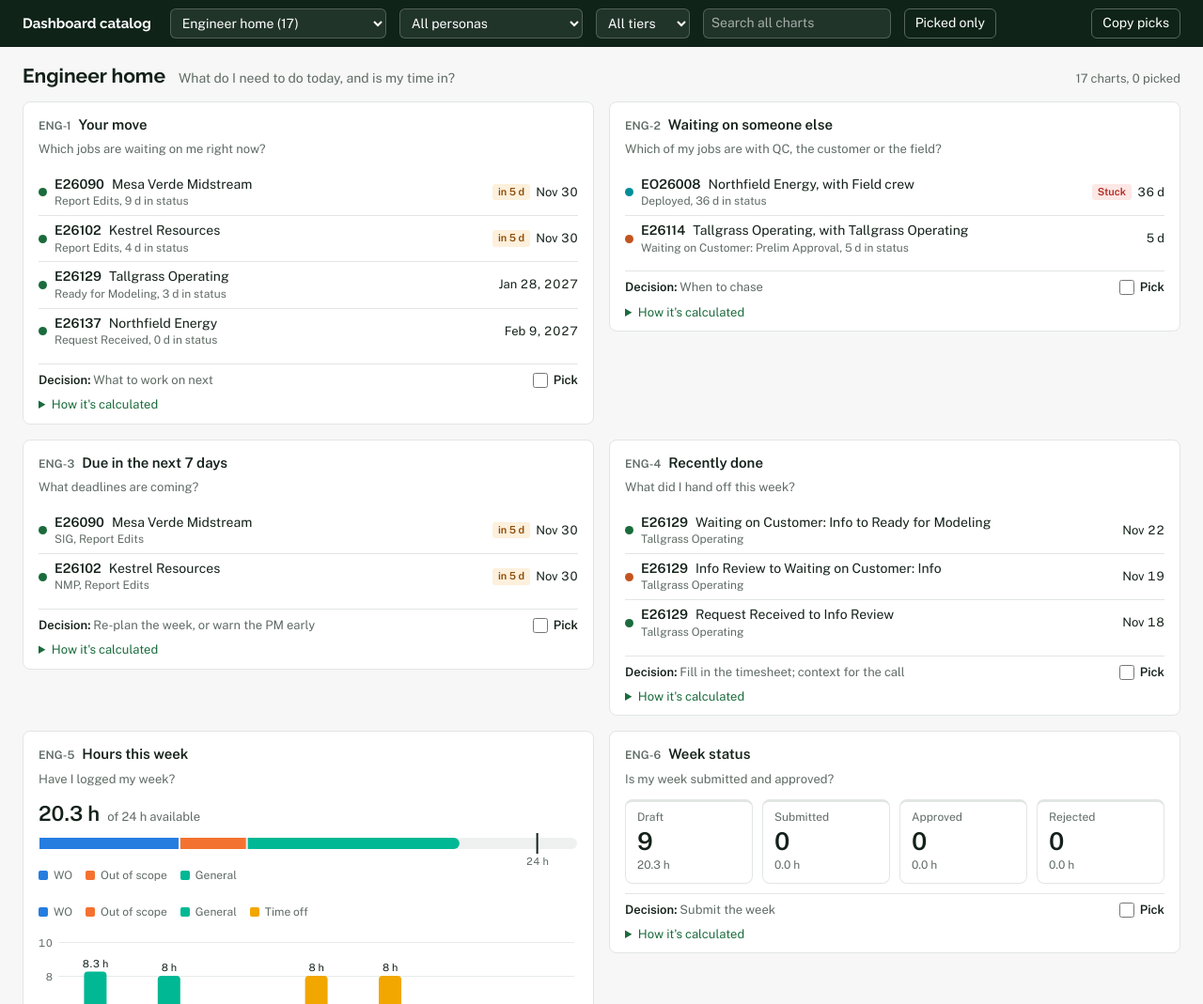
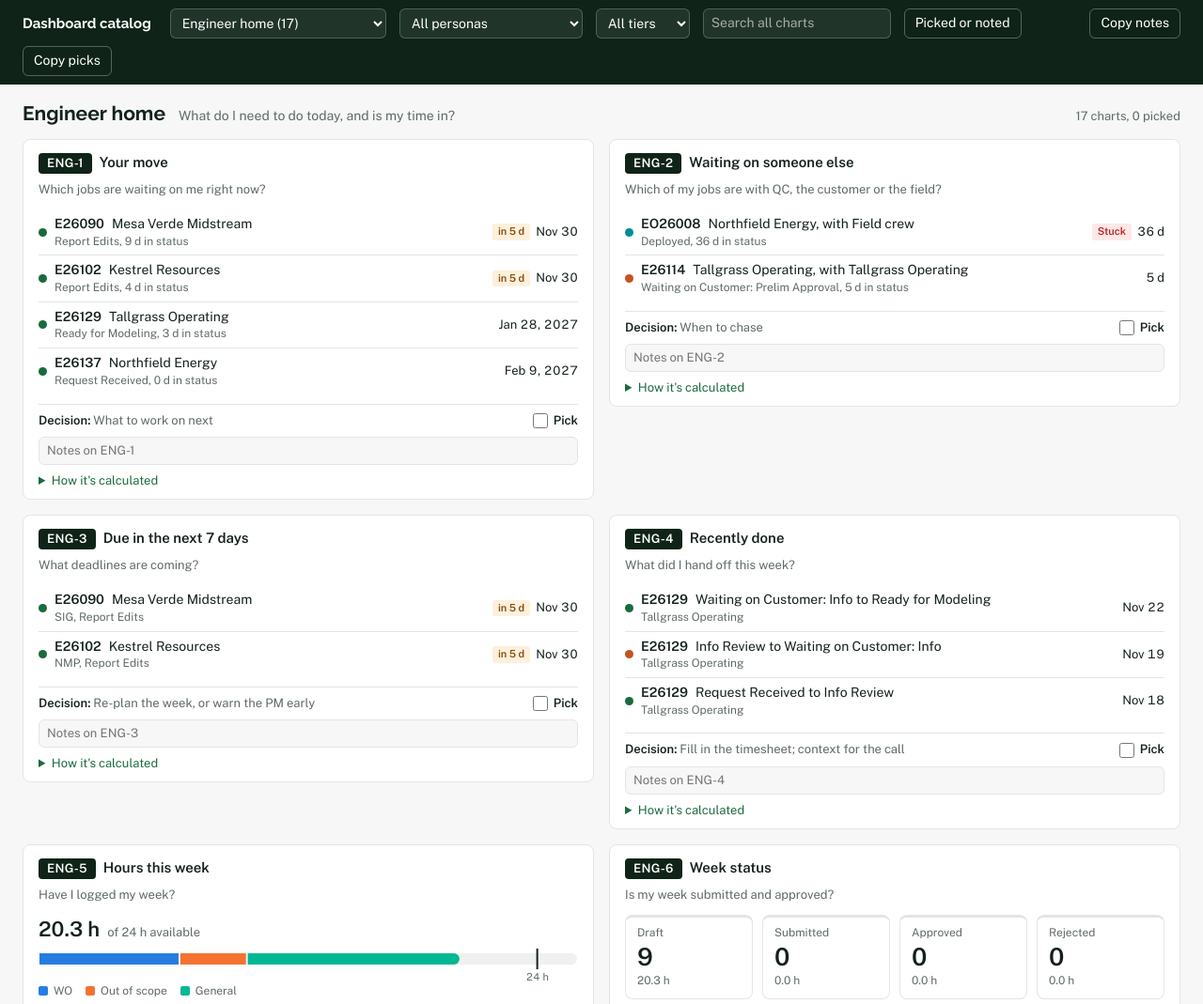
Before and after one commit to jrcauth/pm-app-mockup, a plain HTML site: page dash/index.html in a window 1280 px wide. Shown: the top 1069 px of the page at 94% size. Drawn offline with nearby package versions, Linux system fonts and the light colour scheme.

Commit message:
Catalog: show each chart's code as a badge and add a notes box per chart
Notes save in the browser; Copy notes puts them on the clipboard with their codes.

Co-Authored-By: Claude Fable 5.2 <noreply@anthropic.com>

```diff
--- a/dash/dash.css
+++ b/dash/dash.css
@@ -41,7 +41,10 @@ body[data-mode="selftest"] #selftest { display: block; }
 .card.cut { opacity: .55; }
 .card.picked { border-color: var(--accent); box-shadow: inset 3px 0 0 var(--accent); }
 .card header { display: flex; align-items: baseline; gap: 8px; }
-.card .cid { color: var(--mute); font-size: 12px; font-weight: 600; white-space: nowrap; }
+.card .cid { background: #0f2318; color: #fff; font-size: 13px; font-weight: 700; white-space: nowrap; padding: 2px 9px; border-radius: 4px; letter-spacing: .02em; align-self: center; }
+.card textarea.note { width: 100%; border: 1px solid var(--line); border-radius: 6px; padding: 5px 8px; font: inherit; font-size: 13px; color: var(--ink); background: var(--bg, #f6f7f6); resize: none; overflow: hidden; min-height: 30px; }
+.card textarea.note:focus { background: #fff; outline: 2px solid var(--accent); outline-offset: 0; }
+.card.noted textarea.note { background: #fff8dc; border-color: #e3cf7a; }
 .card h2 { font-size: 15px; font-weight: 600; line-height: 1.3; }
 .card .pg { color: var(--mute); font-size: 12px; margin-left: auto; white-space: nowrap; }
 .card .lab { font-size: 11px; font-weight: 600; border-radius: 3px; padding: 1px 6px; background: var(--hover); color: var(--mute); white-space: nowrap; }
--- a/dash/index.html
+++ b/dash/index.html
@@ -14,9 +14,10 @@
   <select id="persona" aria-label="Persona"></select>
   <select id="tier" aria-label="Tier"></select>
   <input id="q" type="search" placeholder="Search all charts" aria-label="Search all charts">
-  <button id="pickedOnly" type="button" aria-pressed="false">Picked only</button>
+  <button id="pickedOnly" type="button" aria-pressed="false">Picked or noted</button>
   <span class="spacer"></span>
   <span id="copied" class="copied" aria-live="polite"></span>
+  <button id="copyNotes" type="button">Copy notes</button>
   <button id="copy" type="button">Copy picks</button>
 </div>
 <main>
@@ -53,6 +54,11 @@
   const KEY = 'dash-catalog-picks';
   let picks = new Set();
   try { picks = new Set(JSON.parse(localStorage.getItem(KEY) || '[]')); } catch (e) { picks = new Set(); }
+  /* meeting notes, one per chart code */
+  const NKEY = 'dash-catalog-notes';
+  let notes = {};
+  try { notes = JSON.parse(localStorage.getItem(NKEY) || '{}') || {}; } catch (e) { notes = {}; }
+  const saveNotes = () => { try { localStorage.setItem(NKEY, JSON.stringify(notes)); } catch (e) { /* storage unavailable */ } };
   const savePicks = () => { try { localStorage.setItem(KEY, JSON.stringify([...picks])); } catch (e) { /* storage unavailable */ } };
 
   /* state from the hash */
@@ -87,6 +93,12 @@
     if (!ids.length) { $('copied').textContent = 'Nothing picked yet'; return; }
     copyText(ids.join(', ')).then((ok) => { $('copied').textContent = ok ? `Copied ${ids.length} ${ids.length === 1 ? 'pick' : 'picks'}` : `${ids.length} picked: ${ids.join(', ')}`; });
   });
+  $('copyNotes').addEventListener('click', () => {
+    const rows = CAT.filter((r) => (notes[r.id] || '').trim());
+    if (!rows.length) { $('copied').textContent = 'No notes yet'; return; }
+    const text = rows.map((r) => `${r.id} ${r.element}${picks.has(r.id) ? ' (picked)' : ''}: ${notes[r.id].trim()}`).join('\n');
+    copyText(text).then((ok) => { $('copied').textContent = ok ? `Copied notes on ${rows.length} ${rows.length === 1 ? 'chart' : 'charts'}` : 'Could not copy'; });
+  });
   const updatePickCount = () => { const n = picks.size; if (!$('copied').textContent.startsWith('Copied')) $('copied').textContent = n ? `${n} picked` : ''; };
 
   /* cards */
@@ -109,6 +121,11 @@
     cb.addEventListener('change', () => { if (cb.checked) picks.add(r.id); else picks.delete(r.id); c.classList.toggle('picked', cb.checked); savePicks(); $('copied').textContent = ''; updatePickCount(); count(); });
     lab.appendChild(cb); lab.appendChild(document.createTextNode('Pick')); foot.appendChild(lab);
     c.appendChild(foot);
+    const nt = el('textarea', 'note'); nt.rows = 1; nt.placeholder = `Notes on ${r.id}`; nt.setAttribute('aria-label', `Notes on ${r.id}`); nt.value = notes[r.id] || '';
+    const grow = () => { nt.style.height = 'auto'; nt.style.height = Math.max(nt.scrollHeight, 30) + 'px'; };
+    nt.addEventListener('input', () => { if (nt.value.trim()) notes[r.id] = nt.value; else delete notes[r.id]; c.classList.toggle('noted', !!nt.value.trim()); saveNotes(); grow(); });
+    c.classList.toggle('noted', !!(notes[r.id] || '').trim());
+    c.appendChild(nt); setTimeout(grow, 0);
     const det = el('details'); det.appendChild(el('summary', null, "How it's calculated"));
     const dl = el('dl');
     [['Form', r.form], ['Calculation', r.calc], ['Data', r.data], ['At launch', r.launch], ['Per person', r.perPerson], ['Notes', r.notes], ['Source', r.source], ['Persona', r.persona], ['Tier', r.tier]].forEach(([k, v]) => { if (!v) return; dl.appendChild(el('dt', null, k)); dl.appendChild(el('dd', null, v)); });
@@ -126,14 +143,14 @@
     return CAT.filter((r) => (global || r.page === S.page)
       && (!S.persona || String(r.persona).includes(S.persona))
       && (!S.tier || r.tier === S.tier)
-      && (!S.picked || picks.has(r.id))
+      && (!S.picked || picks.has(r.id) || (notes[r.id] || '').trim())
       && (!q || [r.id, r.element, r.question, r.form, r.calc, r.page, r.decision].join(' ').toLowerCase().includes(q)));
   }
   function count() { const rows = visible(); $('count').textContent = `${rows.length} ${rows.length === 1 ? 'chart' : 'charts'}, ${rows.filter((r) => picks.has(r.id)).length} picked`; }
   function render() {
     const rows = visible(), global = !!S.q || S.picked, box = $('cards');
     box.replaceChildren();
-    if (global) { $('title').textContent = S.picked && !S.q ? 'Picked charts' : 'Search results'; $('sub').textContent = S.q ? `Matching "${S.q}" across all pages` : 'Across all pages'; }
+    if (global) { $('title').textContent = S.picked && !S.q ? 'Picked and noted charts' : 'Search results'; $('sub').textContent = S.q ? `Matching "${S.q}" across all pages` : 'Across all pages'; }
     else { $('title').textContent = S.page; $('sub').textContent = info(S.page).question || ''; }
     const results = [];
     rows.forEach((r) => { const { c, body } = card(r, global); box.appendChild(c); results.push({ r, body, res: draw(r, body, c) }); });
```
